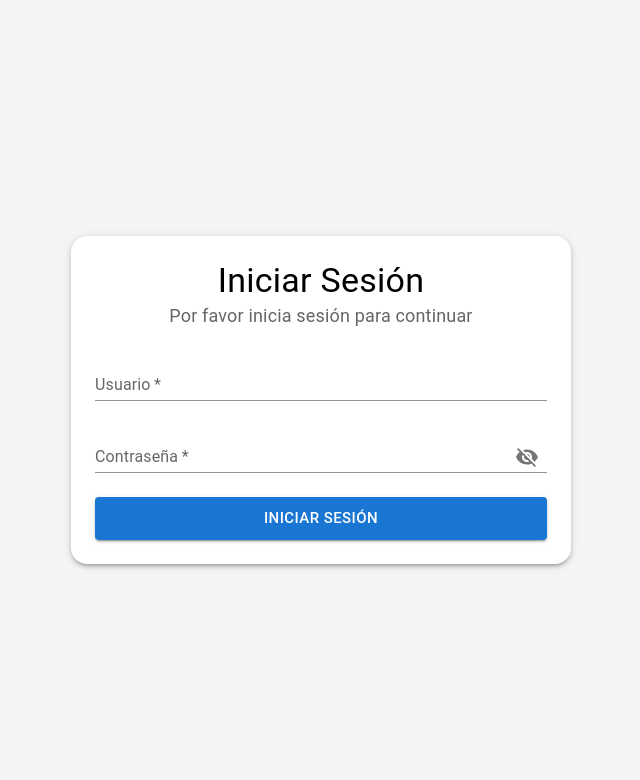
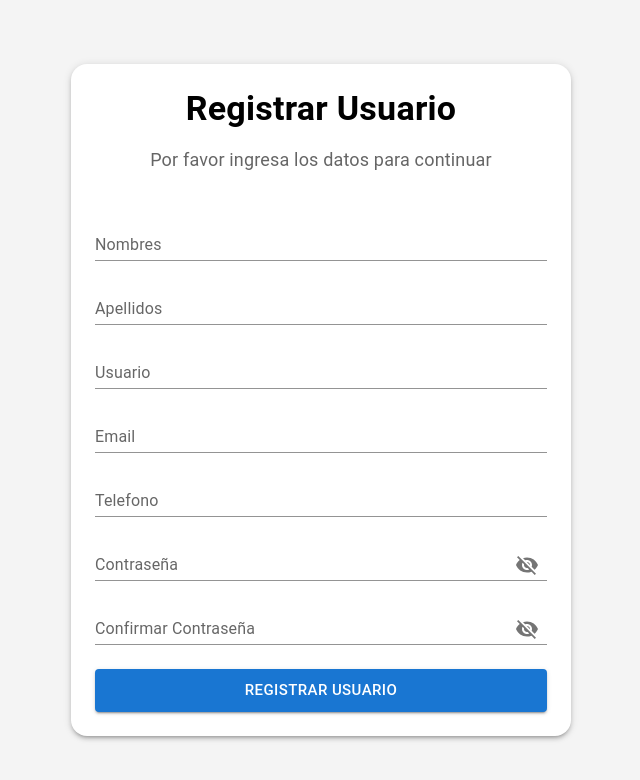
Before and after one commit to ramos-201/artemisfr, a React (Vite) app: page / in a window 1280 px wide. Shown: the top 780 px of the page, without its empty margins (319-959 px from the left). Built offline with nearby package versions, Linux system fonts and the light colour scheme.

Commit message:
feat: create user registration page

```diff
--- a/src/App.tsx
+++ b/src/App.tsx
@@ -1,7 +1,8 @@
-import LoginPage from "./pages/login";
+import LoginPage from './pages/login';
+import RegisterUser from './pages/RegisterUser';
 
 function App(): JSX.Element {
-  return <LoginPage />
+  return <RegisterUser />
 }
 
 export default App;
--- /dev/null
+++ b/src/components/AuthPageLayoutComponent.tsx
@@ -0,0 +1,53 @@
+import { Box, Container, Typography } from "@mui/material"
+
+interface Props {
+  titleTG: string;
+  descriptionTG: string;
+  children: React.ReactNode;
+}
+
+const AuthPageLayoutComponent = ({ titleTG = 'Título por defecto', descriptionTG = 'Descripción por defecto', children }: Props): JSX.Element => {
+  return (
+    <Box
+      component="section"
+      sx={{
+        minHeight: '100vh',
+        display: 'flex',
+        alignItems: 'center',
+        justifyContent: 'center',
+        bgcolor: 'rgb(244, 244, 244)',
+      }}
+    >
+      <Container
+        sx={{
+          display: 'flex',
+          flexDirection: 'column',
+          justifyContent: 'center',
+          textAlign: 'center',
+          boxShadow: 3,
+          borderRadius: 4,
+          p: 3,
+          maxWidth: { sm: 500 },
+          bgcolor: 'rgb(255, 255, 255)',
+        }}
+      >
+        <Typography variant="h4" fontWeight="bold" mb={2}>
+          {titleTG}
+        </Typography>
+        <Typography
+          sx={{
+            fontSize: '18px',
+            opacity: 0.6,
+            marginBottom: 3,
+          }}
+        >
+          {descriptionTG}
+        </Typography>
+        {children}
+      </Container>
+    </Box>
+  );
+};
+
+
+export default AuthPageLayoutComponent;
--- a/src/components/InputFieldComponent.tsx
+++ b/src/components/InputFieldComponent.tsx
@@ -7,24 +7,29 @@ interface Props {
   label: string;
   type: string;
   isError: boolean;
+  helperTextError?: string;
   onChange: (e: React.ChangeEvent<HTMLInputElement>) => void;
 }
 
-export default function InputFieldComponent({ value, label, type, isError, onChange }: Props): JSX.Element {
+export default function InputFieldComponent({ value, label, type, isError, helperTextError = '', onChange }: Props): JSX.Element {
 
   const [isShowPassword, setIsShowPassword] = useState(false);
 
+  if (!helperTextError) {
+    helperTextError = 'Este campo es requerido.'
+  }
+
   return(
     <TextField
-      required
+
       fullWidth
       type={type === 'password' && isShowPassword ? 'text' : type}
       value={value}
       label={label}
       variant='standard'
-      sx={{ mt: 3 }}
+      sx={{ mt: 2 }}
       error={isError}
-      helperText={isError ? 'Este campo es requerido.' : ''}
+      helperText={isError ? helperTextError : ''}
       onChange={onChange}
       slotProps={{
         input: {
--- /dev/null
+++ b/src/pages/RegisterUser.tsx
@@ -0,0 +1,193 @@
+import { Button } from '@mui/material';
+import AuthPageLayoutComponent from '../components/AuthPageLayoutComponent';
+import InputFieldComponent from '../components/InputFieldComponent';
+import { useState } from 'react';
+
+function RegisterUser (): JSX.Element {
+
+  const [formInputFields, setFormInputFields] = useState({
+    nameField: '',
+    lastNameField: '',
+    userField: '',
+    emailField: '',
+    mobilePhoneField: '',
+    passwordField: '',
+    confirmPasswordField: '',
+    hasErrorNameField: false,
+    hasErrorLastNameField: false,
+    hasErrorUserField: false,
+    hasErrorEmailField: false,
+    hasErrorMobilePhoneField: false,
+    hasErrorPasswordField: false,
+    hasErrorConfirmPasswordField: false,
+  })
+
+  const [helperTextErrors, setHelperTextErrors] = useState({
+    textMobilePhone: '',
+    textConfirmPassword: ''
+  })
+
+  const handleSumit = (e: React.FormEvent<HTMLFormElement>): void => {
+    e.preventDefault();
+
+    setFormInputFields(prevState => ({
+      ...prevState,
+      hasErrorNameField: formInputFields.nameField === '',
+      hasErrorLastNameField: formInputFields.lastNameField === '',
+      hasErrorUserField: formInputFields.userField === '',
+      hasErrorEmailField: formInputFields.emailField === '',
+      hasErrorMobilePhoneField: formInputFields.mobilePhoneField === '',
+      hasErrorPasswordField: formInputFields.passwordField === '',
+      hasErrorConfirmPasswordField: formInputFields.confirmPasswordField === '',
+    }))
+
+    const isMobilePhoneValid = (/^[0-9]+$/.test(formInputFields.mobilePhoneField))
+    if (formInputFields.mobilePhoneField && !isMobilePhoneValid) {
+      setFormInputFields(prevState => ({
+       ...prevState,
+       hasErrorMobilePhoneField: true
+      }))
+      setHelperTextErrors(prevState => ({
+       ...prevState,
+        textMobilePhone: 'Este campo solo puede contener números.'
+      }))
+    }
+
+    const isPasswordMatch = formInputFields.passwordField === formInputFields.confirmPasswordField
+    if (formInputFields.passwordField && formInputFields.confirmPasswordField && !isPasswordMatch) {
+      setFormInputFields(prevState => ({
+       ...prevState,
+       hasErrorConfirmPasswordField: true
+      }))
+      setHelperTextErrors(prevState => ({
+       ...prevState,
+        textConfirmPassword: 'Las contraseñas no coinciden.'
+      }))
+    }
+
+    if (formInputFields.nameField && formInputFields.lastNameField && formInputFields.userField && formInputFields.emailField &&
+      formInputFields.mobilePhoneField && isMobilePhoneValid && isPasswordMatch) {
+        alert('Success...');
+    }
+  };
+
+  return (
+    <AuthPageLayoutComponent titleTG='Registrar Usuario' descriptionTG='Por favor ingresa los datos para continuar'>
+      <form onSubmit={handleSumit}>
+        <InputFieldComponent
+          value={formInputFields.nameField}
+          label='Nombres'
+          type='text'
+          isError={formInputFields.hasErrorNameField}
+          onChange={(e) => {
+            setFormInputFields(prevState => ({
+              ...prevState,
+              nameField: e.target.value,
+              hasErrorNameField: false,
+            }))
+          }}
+        />
+        <InputFieldComponent
+          value={formInputFields.lastNameField}
+          label='Apellidos'
+          type='text'
+          isError={formInputFields.hasErrorLastNameField}
+          onChange={(e) => {
+            setFormInputFields(prevState => ({
+              ...prevState,
+              lastNameField: e.target.value,
+              hasErrorLastNameField: false,
+            }))
+          }}
+        />
+        <InputFieldComponent
+          value={formInputFields.userField}
+          label='Usuario'
+          type='text'
+          isError={formInputFields.hasErrorUserField}
+          onChange={(e) => {
+            setFormInputFields(prevState => ({
+              ...prevState,
+              userField: e.target.value,
+              hasErrorUserField: false,
+            }))
+          }}
+        />
+        <InputFieldComponent
+          value={formInputFields.emailField}
+          label='Email'
+          type='email'
+          isError={formInputFields.hasErrorEmailField}
+          onChange={(e) => {
+            setFormInputFields(prevState => ({
+              ...prevState,
+              emailField: e.target.value,
+              hasErrorEmailField: false,
+            }))
+          }}
+        />
+        <InputFieldComponent
+          value={formInputFields.mobilePhoneField}
+          label='Telefono'
+          type='tel'
+          isError={formInputFields.hasErrorMobilePhoneField}
+          helperTextError={helperTextErrors.textMobilePhone}
+          onChange={(e) => {
+            setFormInputFields(prevState => ({
+              ...prevState,
+              mobilePhoneField: e.target.value,
+              hasErrorMobilePhoneField: false,
+            }))
+            setHelperTextErrors(prevState => ({
+              ...prevState,
+              textMobilePhone: ''
+            }))
+          }}
+        />
+        <InputFieldComponent
+          value={formInputFields.passwordField}
+          label='Contraseña'
+          type='password'
+          isError={formInputFields.hasErrorPasswordField}
+          onChange={(e) => {
+            setFormInputFields(prevState => ({
+              ...prevState,
+              passwordField: e.target.value,
+              hasErrorPasswordField: false
+            }))
+          }}
+        />
+        <InputFieldComponent
+          value={formInputFields.confirmPasswordField}
+          label='Confirmar Contraseña'
+          type='password'
+          isError={formInputFields.hasErrorConfirmPasswordField}
+          helperTextError={helperTextErrors.textConfirmPassword}
+          onChange={(e) => {
+            setFormInputFields(prevState => ({
+              ...prevState,
+              confirmPasswordField: e.target.value,
+              hasErrorConfirmPasswordField: false,
+            }))
+            setHelperTextErrors(prevState => ({
+              ...prevState,
+              textConfirmPassword: ''
+            }))
+          }}
+        />
+        <Button
+         fullWidth
+         type='submit'
+         variant='contained'
+         color='primary'
+         size='large'
+         sx={{ mt: 3 }}
+       >
+         Registrar usuario
+       </Button>
+     </form>
+ </AuthPageLayoutComponent>
+  )
+}
+
+export default RegisterUser;
--- a/src/pages/login.tsx
+++ b/src/pages/login.tsx
@@ -1,18 +1,14 @@
-import {
-    Box,
-    Button,
-    Container,
-    Typography,
-} from '@mui/material';
+import { Button } from '@mui/material';
 import { useState } from 'react';
 import InputFieldComponent from '../components/InputFieldComponent';
+import AuthPageLayoutComponent from '../components/AuthPageLayoutComponent';
 
 
 function LoginPage(): JSX.Element {
 
   const [formInputFields, setFormInputFields] = useState({
-    UserField: '',
-    PasswordField: '',
+    userField: '',
+    passwordField: '',
     hasErrorUserField: false,
     hasErrorPasswordField: false
   })
@@ -22,52 +18,20 @@ function LoginPage(): JSX.Element {
 
     setFormInputFields(prevState => ({
       ...prevState,
-      hasErrorUserField: formInputFields.UserField === '',
-      hasErrorPasswordField: formInputFields.PasswordField === '',
+      hasErrorUserField: formInputFields.userField === '',
+      hasErrorPasswordField: formInputFields.passwordField === '',
     }))
 
-    if (formInputFields.UserField && formInputFields.PasswordField) {
+    if (formInputFields.userField && formInputFields.passwordField) {
         alert('Success...');
     }
   };
 
   return (
-    <Box
-      component='section'
-      sx={{
-        minHeight: '100vh',
-        display: 'flex',
-        alignItems: 'center',
-        justifyContent: 'center',
-        bgcolor: 'rgb(244, 244, 244)',
-      }}
-    >
-      <Container
-        sx={{
-          display: 'flex',
-          flexDirection: 'column',
-          justifyContent: 'center',
-          textAlign: 'center',
-          boxShadow: 3,
-          borderRadius: 4,
-          p: 3,
-          maxWidth: {sm: 500},
-          bgcolor: 'rgb(255, 255, 255)',
-        }}
-      >
-        <Typography variant='h4'>Iniciar Sesión</Typography>
-        <Typography
-          sx={{
-            fontSize: '18px',
-            opacity: 0.6,
-          }}
-        >
-          Por favor inicia sesión para continuar
-        </Typography>
-
-        <form onSubmit={handleSumit}>
+    <AuthPageLayoutComponent titleTG='Iniciar Sesión' descriptionTG='Por favor inicia sesión para continuar'>
+       <form onSubmit={handleSumit}>
           <InputFieldComponent
-            value={formInputFields.UserField}
+            value={formInputFields.userField}
             label='Usuario'
             type='text'
             isError={formInputFields.hasErrorUserField}
@@ -80,7 +44,7 @@ function LoginPage(): JSX.Element {
             }}
           />
           <InputFieldComponent
-            value={formInputFields.PasswordField}
+            value={formInputFields.passwordField}
             label='Contraseña'
             type='password'
             isError={formInputFields.hasErrorPasswordField}
@@ -99,13 +63,12 @@ function LoginPage(): JSX.Element {
             variant='contained'
             color='primary'
             size='large'
-            sx={{ mt: 3 }}
+            sx={{ mt: 5 }}
           >
             Iniciar sesión
           </Button>
         </form>
-      </Container>
-    </Box>
+    </AuthPageLayoutComponent>
   );
 }
 
```
